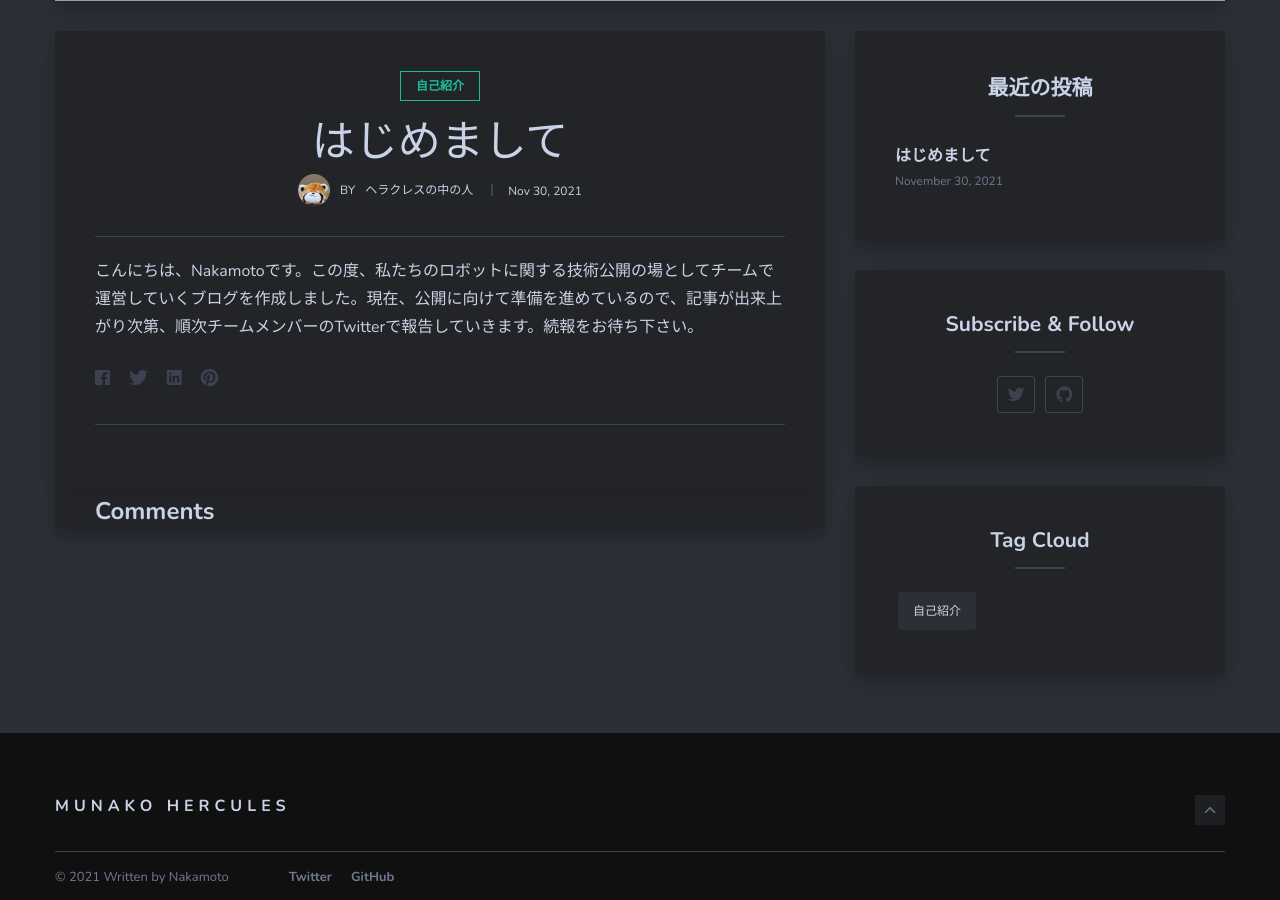
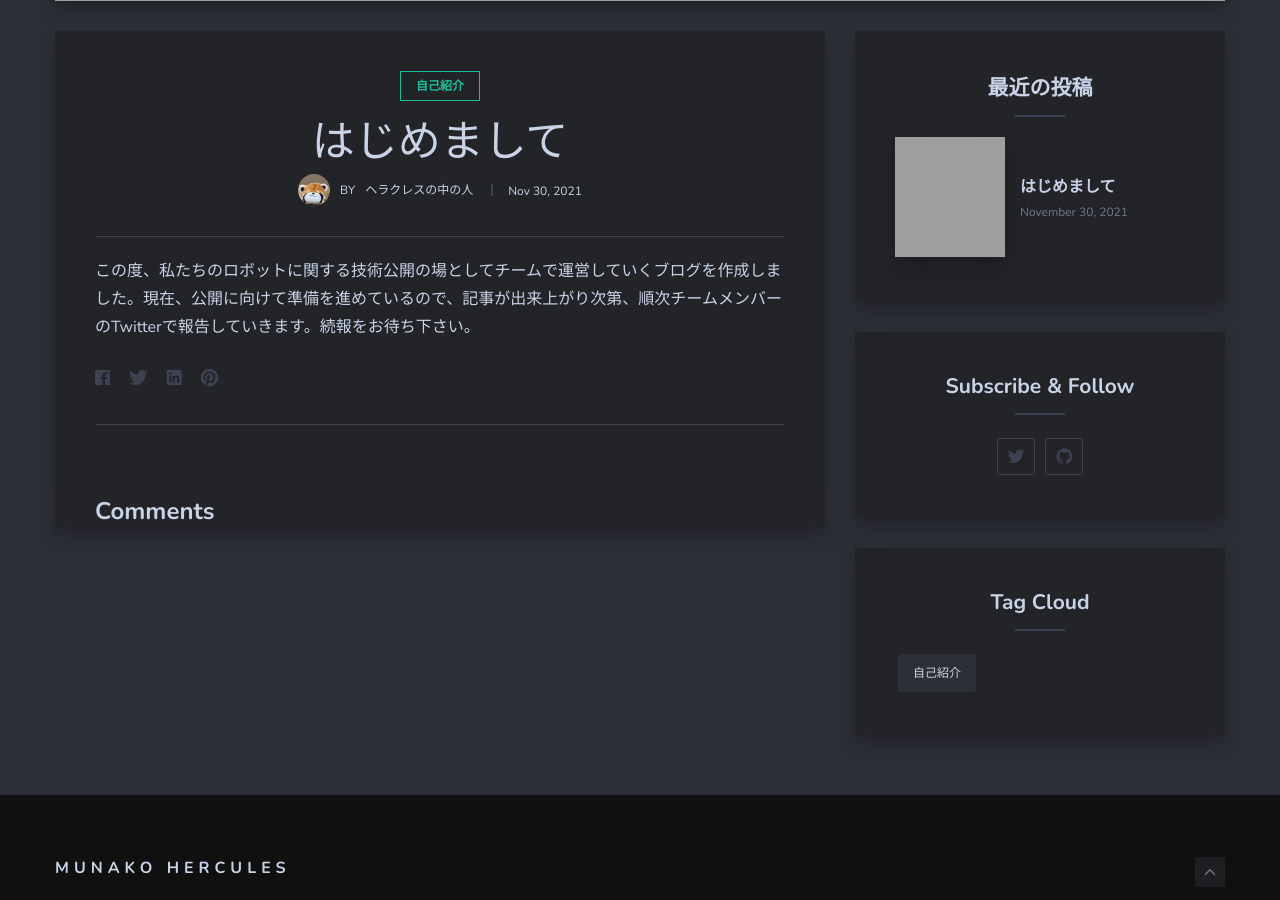
Before and after one commit to RP-800/rcj, a Jekyll site: the page built from _posts/2021-11-30-post.markdown, in a window 1280 px wide and 900 px high, scrolled down 694 px. Built offline with Jekyll 4.4.1, drawn with Linux system fonts in a browser that asks for light colours; nearby versions of some CDN libraries; comment, search, counter and statistics services are not loaded; grey boxes are pictures that could not be loaded.

Commit message:
Update 2021-11-30-post.markdown

```diff
--- a/_posts/2021-11-30-post.markdown
+++ b/_posts/2021-11-30-post.markdown
@@ -2,7 +2,7 @@
 layout: post
 title:  "はじめまして"
 date:   2021-11-30
-image:
+image:  2021-11-30.jpg
 tags:   [自己紹介]
 ---
-こんにちは、Nakamotoです。この度、私たちのロボットに関する技術公開の場としてチームで運営していくブログを作成しました。現在、公開に向けて準備を進めているので、記事が出来上がり次第、順次チームメンバーのTwitterで報告していきます。続報をお待ち下さい。
+この度、私たちのロボットに関する技術公開の場としてチームで運営していくブログを作成しました。現在、公開に向けて準備を進めているので、記事が出来上がり次第、順次チームメンバーのTwitterで報告していきます。続報をお待ち下さい。
```
